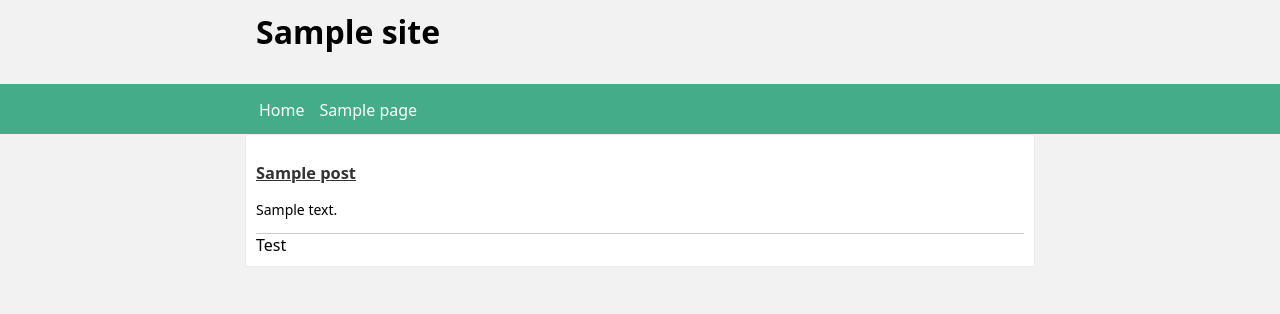
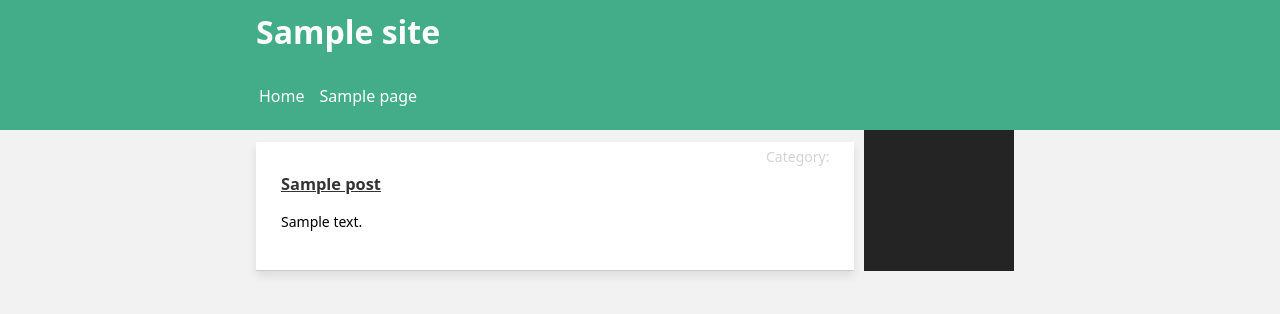
Before and after one commit to pwujczyk/ProductivityTools.WTBasic, a WordPress theme: template index.php in a window 1280 px wide. Shown: the top 314 px of the page. Run offline with PHP 8.4 and a stand-in for WordPress, Linux system fonts and the light colour scheme; the site name, menu and one post (Sample post) are stand-ins, and other content is empty.

Commit message:
nice menu, nice css only index without loading more

```diff
--- a/functions.php
+++ b/functions.php
@@ -16,3 +16,16 @@
        return 25;
     }
     add_filter('excerpt_length','set_excerpt_length');
+
+//Widget	Locations
+    function init_widgets($id){
+        register_sidebar(array(
+            'name'	=>	'Sidebar',
+            'id'	=>	'sidebar',
+            'before_widget'	=>	'<div	class="side-widget">',
+            'after_widget'	=>	'</div>',
+            'before_title'	=>	'<h3>',
+            'after_title'	=>	'</h3>'
+            ));
+        }
+    add_action('widgets_init',	'init_widgets');
--- a/index.php
+++ b/index.php
@@ -9,39 +9,64 @@
 	</title>
 		<header>
 			<div class="middleColumn">
-					<h1><?php bloginfo('name'); ?></h1>
+					<h1><a href="/"><?php bloginfo('name'); ?></a></h1>
 					<small><?php bloginfo('description'); ?></small>
 			</div>
 		</header>
+		<?php if(has_nav_menu('primary')): ?>
 			<nav class="main-nav">
 				<div class="container middleColumn">
-				<?php $args	=	array('theme_location'	=>	'primary');	?>
-				<?php	wp_nav_menu($args);	?>
+					<?php $args	= array('theme_location' =>	'primary');	?>
+					<?php wp_nav_menu($args);	?>
 				</div>
 			</nav>
+		<?php endif;?>
 
 </head>
 <body>
 	<div class="middleColumn" id="content">
+		<div class="articles">
 			<?php if(have_posts()):	?>
 				<?php while(have_posts()): the_post(); ?>
 					<article class="post">
+						<p class="article-category">
+							<?php
+								$categories	=	get_the_category();
+								$separator	=	",	";
+								$output	=	'Category: ';
+								if($categories){
+									foreach($categories	as	$category){
+										$output	.=	'<a	href="'.get_category_link($category->term_id).'">'.
+										$category->cat_name.'</a>'.$separator;
+									}
+								}
+							echo trim($output,	$separator);
+							?>
+						</p>
+
 						<h3>
 							<a href="<?php the_permalink(); ?>">
 								<?php the_title();?>
 							</a>
 						</h3>
 						<?php the_excerpt(); ?>
+
+
+
 					</article>
 
 				<?php endwhile;?>
 			<?php else: ?>
 				<?php echo wpautop('Sorry, No posts were found');?>
 			<?php	endif;	?>
+		</div>
 		<div class="sidebar">
-				Test
+			<?php	if(is_active_sidebar('sidebar'))	:	?>
+				<?php dynamic_sidebar('sidebar');	?>
+			<?php endif;	?>
 		</div>
-			<?php echo do_shortcode('[ajax_load_more container_type="div" post_type="post" scroll="false" button_label="More"]'); ?>
+
+
 
 	</div>
 	<?php wp_footer(); ?>
--- a/style.css
+++ b/style.css
@@ -11,21 +11,30 @@
 }
 
 header {
+	background-color: #42ad88;
+	color:white !important;
+	min-height: 80px;
+}
 
+header h1{
+	margin-bottom: 0;
+	padding-top: 10px;
+}
+
+header a{
+	color:white;
+	text-decoration: none;
 }
 
 .middleColumn {
 	margin: auto;
 	width: 60%;
-	padding: 10px;
 	clear:both;
-
 }
 
 #content{
-	background-color: #fff;
-    border: 1px solid #ebebeb;
-    border-radius: 3px
+	border-radius: 3px;
+	display: flex;
 }
 
 pre {
@@ -41,11 +50,27 @@
 	margin-top: 0px;
 }
 
+.articles{
+	width: 80%;
+	float:left;
+}
+
 article.post {
 	border-bottom: 1px #ccc solid;
-	overflow: hidden;
+	/* overflow: hidden; */
 	font-size: 14px;
 
+	background-color: #fff;
+    box-shadow: 0 5px 9px 0 rgba(0,0,0,.09);
+    display: -ms-flexbox;
+    /* display: flex;
+    -ms-flex-wrap: wrap; */
+    flex-wrap: wrap;
+    padding: 15px 25px 25px 25px;
+    /* position: relative; */
+    /* width: 100%; */
+	/* list-style: none; */
+    margin: 12px 0 0;
 }
 
 article.post a.button {
@@ -57,8 +82,121 @@
 	text-decoration: none;
 }
 
+.article-category{
+	float: right;
+    margin-top: -10px;
+    color: lightgray;
+}
+.article-category a{
+	text-decoration: none;
+	color: lightgray;
+}
+
 .post-thumbnail {
 	float: left;
+}
+
+.sidebar{
+	float:left;
+	width:20%;
+	background-color: #242424;
+    color: white;
+	min-height: calc(100% - 61px);
+	margin: 0 10px;
+	font-size:12px;
+}
+
+.sidebar ul {
+	list-style-type: none;
+	padding-left:10px;
+}
+
+.sidebar ul li:before {
+	content: '';
+	display: inline-block;
+	height: 10px;
+	width: 10px;
+	background-size: 10px;
+	background-image: url('http://www.productivitytools.tech/wp-content/uploads/2019/01/arrows.png');
+	background-repeat: no-repeat;
+	margin-right: 5px;
+  }
+
+.sidebar ul li.menu-github:before {
+	content: '';
+	display: inline-block;
+	height: 15px;
+	width: 15px;
+	background-size: 15px;
+	background-image: url('http://cdn.productivitytools.tech/Github_white40px.png');
+	background-repeat: no-repeat;
+	margin-right: 5px;
+  }
+
+ .sidebar ul li.menu-powershellgallery:before {
+	content: '';
+	display: inline-block;
+	height: 15px;
+	width: 15px;
+	background-size: 15px;
+	background-image: url('http://cdn.productivitytools.tech/Powershell_white40px.png');
+	background-repeat: no-repeat;
+	margin-right: 5px;
+  }
+
+  .sidebar ul li.menu-nugetgallery:before {
+	content: '';
+	display: inline-block;
+	height: 15px;
+	width: 15px;
+	background-size: 15px;
+	background-image: url('http://cdn.productivitytools.tech/Nuget_white40px.png');
+	background-repeat: no-repeat;
+	margin-right: 5px;
+  }
+
+.sidebar ul li.menu-stackoverflow:before {
+	content: '';
+	display: inline-block;
+	height: 15px;
+	width: 15px;
+	background-size: 15px;
+	background-image: url('http://cdn.productivitytools.tech/StackOverflow_white40px.png');
+	background-repeat: no-repeat;
+	margin-right: 5px;
+  }
+
+  .sidebar ul li.menu-email:before {
+	content: '';
+	display: inline-block;
+	height: 15px;
+	width: 15px;
+	background-size: 15px;
+	background-image: url('http://www.productivitytools.tech/wp-content/uploads/2019/01/email_white40px.png');
+	background-repeat: no-repeat;
+	margin-right: 5px;
+  }
+
+
+.sidebar li{
+	margin-top: 10px;
+}
+
+.sidebar a{
+	color: white;
+	text-decoration: none;
+}
+
+.sidebar .menu-github a,
+.sidebar .menu-powershellgallery a,
+.sidebar .menu-nugetgallery a,
+.sidebar .menu-stackoverflow a,
+.sidebar .menu-email a{
+	vertical-align: 3px;
+}
+
+.sidebar h3{
+	padding-left:10px;
 }
 
 .main-nav {
```
Lines whose indentation alone changed are shown as unchanged.
